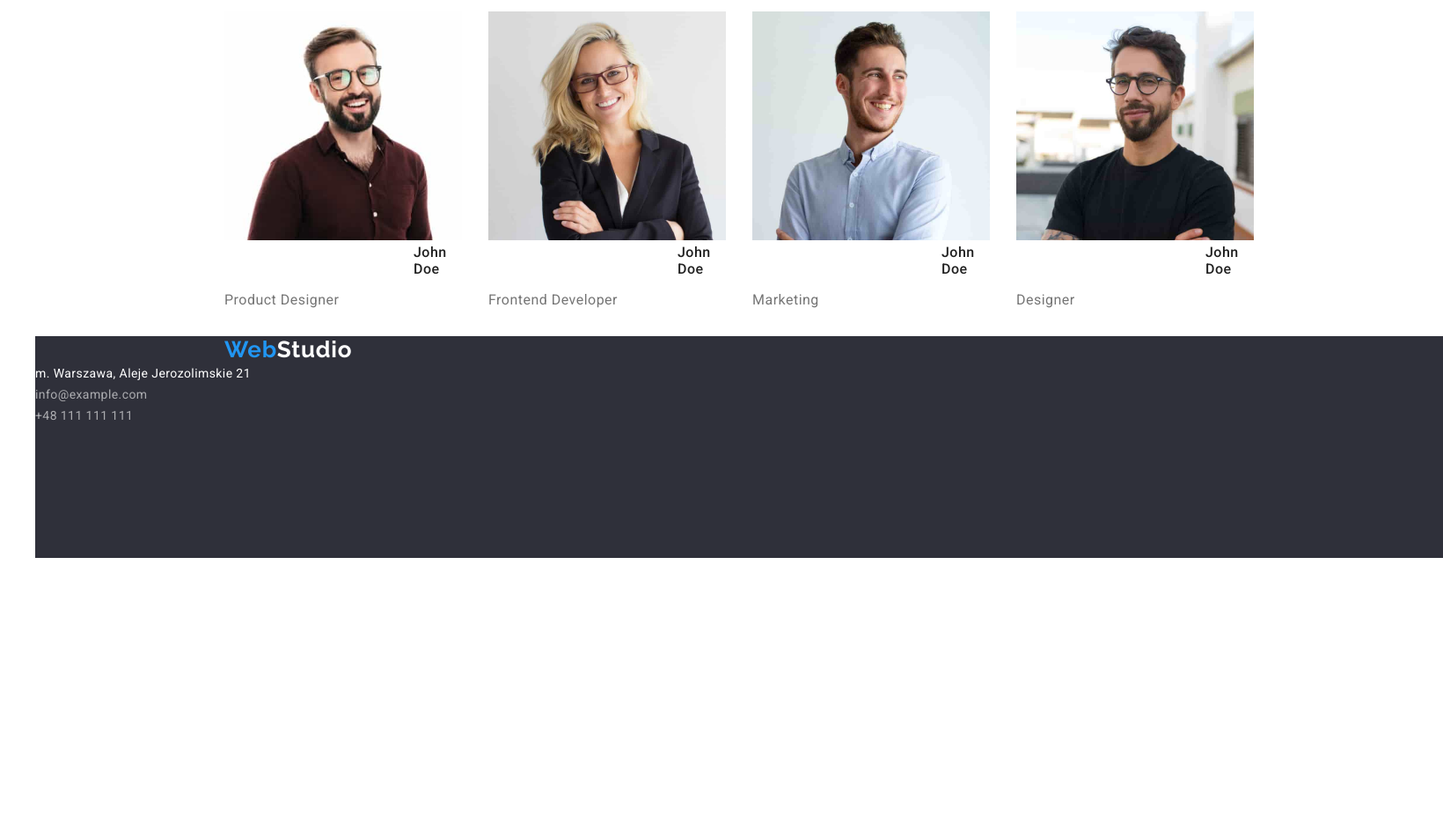
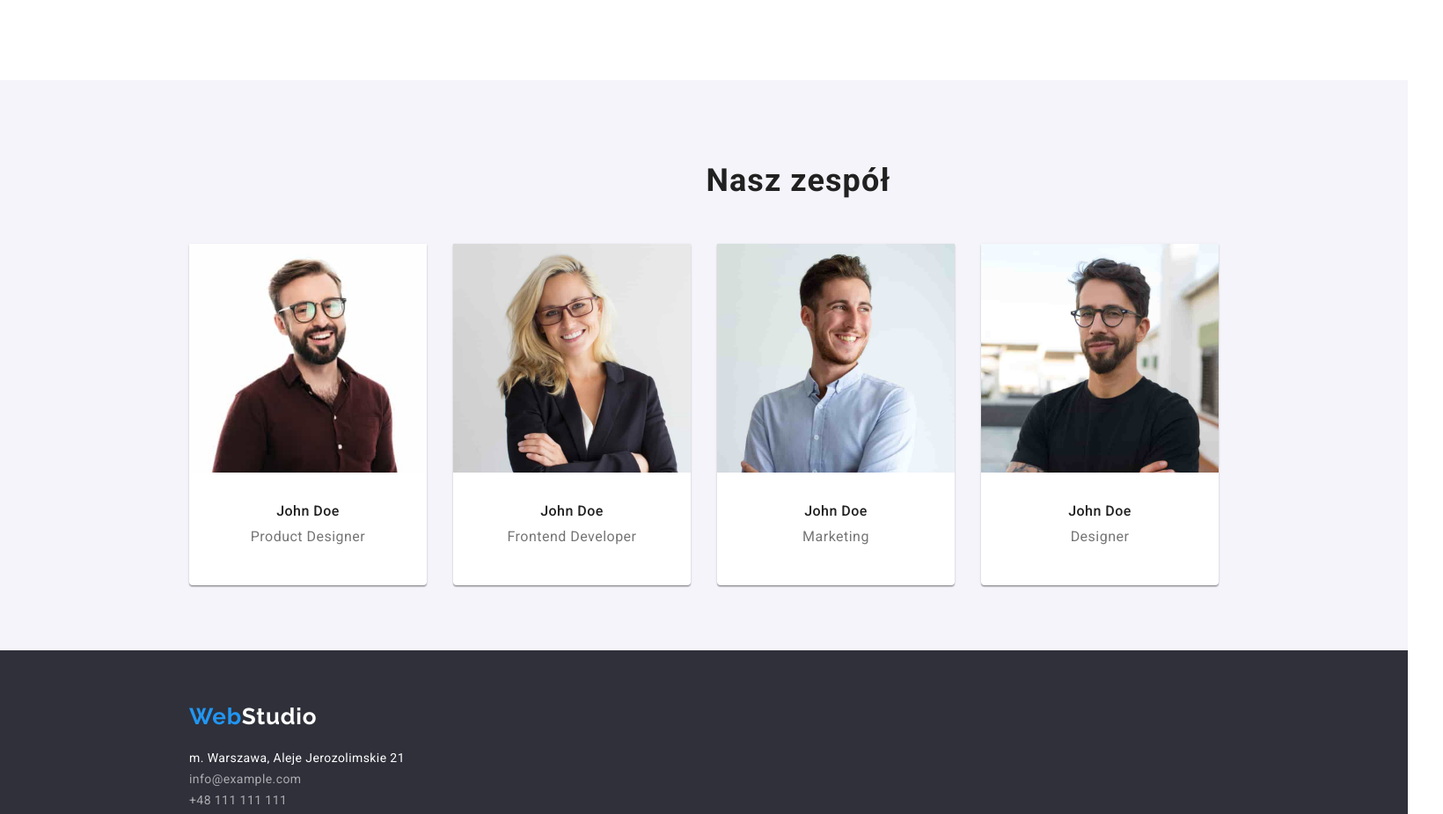
Before and after one commit to esperanza137/goit-markup-hw-03, a plain HTML site: page index.html in a window 1280 px wide. Shown: the part 1382-2307 px from the top of the page at 88% size, 1640 px wide, since content can reach past the window. Before the commit the page ends 2016 px from the top, so only its background shows below. Drawn offline with nearby package versions, Linux system fonts and the light colour scheme.

Commit message:
index changes

```diff
--- a/css/styles.css
+++ b/css/styles.css
@@ -4,20 +4,25 @@
   --selection-color: #2196f3;
   --secondary-font-color: #757575;
   --secondary-bacground-color: #2f303a;
+  --third-bacground-color:#F5F4FA;
+}
+body {
+  font-family: 'Roboto', sans-serif;
+  color: var(--font-color);
+  line-height: 1.14;
+  width: 1600px;
 }
 .container {
   display: block;
   width: 100%;
   max-width: 1200px;
   /* padding: 0 15px;  */
-  margin: 0 auto;
 }
 
-body {
-  font-family: 'Roboto', sans-serif;
-  color: var(--font-color);
-  line-height: 1.14;
+section{
+  margin-bottom: 94px;
   width: 1600px;
+  /* margin-left: 215px; */
 }
 
 *,
@@ -26,7 +31,9 @@ body {
   box-sizing: border-box;
   margin-top: 0;
 }
-
+h3{
+  margin-left: 0;
+}
 ul {
   padding-inline-start: 0;
 }
@@ -38,6 +45,7 @@ ul {
   justify-content: space-between;
   align-items: center;
   border-bottom: 1px solid #ececec;
+  margin-bottom: 0;
 }
 
 .logo-link {
@@ -164,15 +172,20 @@ ul {
   gap: 10px;
   padding: 0;
   margin-left: 215px;
-  margin-top: 93px;
   list-style: none;
 }
 
 .secondary-title {
+  display: flex;
   font-size: 36px;
   line-height: 1.16;
   letter-spacing: 0.03em;
-  text-align: center;
+  justify-content: center;
+  margin-bottom: 50px;
+  margin-left: 215px;
+}
+.our-team-section h2.secondary-title{
+  padding-top: 94px;
 }
 .third-title {
   flex-basis: calc((100% - 30px) / 4);
@@ -195,6 +208,13 @@ ul {
   list-style: none;
   margin-left: 215px;
 }
+
+.our-team-section{
+  width: 1600px;
+  height: 648px;
+  background-color: var(--third-bacground-color);
+  margin-bottom: 0;
+}
 .container-our-team {
   display: flex;
   margin-left: 215px;
@@ -208,20 +228,31 @@ ul {
   line-height: 1.19;
   letter-spacing: 0.03em;
   text-transform: none;
-  margin-left: 215px;
+text-align: center;
+margin-top: 30px;
+margin-bottom: 10px;
 }
 .position {
   font-size: 16px;
   line-height: 1.19;
   letter-spacing: 0.03em;
   color: var(--secondary-font-color);
+  text-align: center;
+  padding-bottom: 30px;
+}
+.our-team-frame{
+  background: #FFFFFF;
+/* material shadow v1 */
+box-shadow: 0px 1px 3px rgba(0, 0, 0, 0.12), 0px 1px 1px rgba(0, 0, 0, 0.14), 0px 2px 1px rgba(0, 0, 0, 0.2);
+border-radius: 0px 0px 4px 4px;
 }
 
 footer {
   background-color: var(--secondary-bacground-color);
   width: 1600px;
   height: 252px;
-}
+  padding-top: 60px;
+ }
 
 address {
   font-style: normal;
@@ -230,6 +261,8 @@ address {
   line-height: 1.71;
   letter-spacing: 0.03em;
   color: #ffffff;
+  padding-top:20px;
+  padding-left: 215px;
 }
 
 a.bottom-mail-tel {
--- a/index.html
+++ b/index.html
@@ -4,7 +4,7 @@
     <meta charset="UTF-8" />
     <meta http-equiv="X-UA-Compatible" content="IE=edge" />
     <meta name="viewport" content="width=device-width, initial-scale=1.0" />
-    <link rel="stylesheet" href="node_modules/modern-normalize/modern-normalize.css">
+    <link rel="stylesheet" href="node_modules/modern-normalize/modern-normalize.css" />
     <link href="./css/styles.css" rel="stylesheet" />
     <link rel="preconnect" href="https://fonts.googleapis.com" />
     <link rel="preconnect" href="https://fonts.gstatic.com" crossorigin />
@@ -41,7 +41,7 @@
         <button class="order" type="button">Zamów usługe</button>
       </section>
       <section>
-          <h2>Opis</h2>
+        <!-- <h2>Opis</h2> -->
         <ul class="container-description">
           <li class="third-title">
             <h3>LOREM IPSUM</h3>
@@ -93,34 +93,29 @@
             />
           </li>
           <li>
-              <img
-                src="images/img_3.jpg"
-                alt="wybór kolorów na tablecie"
-                width="370"
-                height="294"
-              />
+            <img src="images/img_3.jpg" alt="wybór kolorów na tablecie" width="370" height="294" />
           </li>
         </ul>
       </section>
-        <section>
+      <section class="our-team-section">
         <h2 class="secondary-title">Nasz zespół</h2>
         <ul class="container-our-team">
-            <li>
+          <li class="our-team-frame">
             <img src="images/img_4.jpg" alt="John Doe" width="270" height="260" />
             <h3 class="our-team">John Doe</h3>
             <p class="position">Product Designer</p>
           </li>
-            <li>
+          <li class="our-team-frame">
             <img src="images/img_5.jpg" alt="John Doe" width="270" height="260" />
             <h3 class="our-team">John Doe</h3>
             <p class="position">Frontend Developer</p>
           </li>
-            <li>
+          <li class="our-team-frame">
             <img src="images/img_6.jpg" alt="John Doe" width="270" height="260" />
             <h3 class="our-team">John Doe</h3>
             <p class="position">Marketing</p>
           </li>
-            <li>
+          <li class="our-team-frame">
             <img src="images/img_7.jpg" alt="John Doe" width="270" height="260" />
             <h3 class="our-team">John Doe</h3>
             <p class="position">Designer</p>
@@ -129,6 +124,7 @@
       </section>
     </main>
     <footer>
+      <section>
       <a class="logo-link" href="index.html">
         <span class="logo">
           <span class="logo-web">Web</span><span class="logo-studio">Studio</span>
@@ -141,6 +137,7 @@
           <li><a class="bottom-mail-tel" href="tel:+48111111111">+48 111 111 111</a></li>
         </ul>
       </address>
+    </section>
     </footer>
   </body>
 </html>
```
Lines whose indentation alone changed are shown as unchanged.
